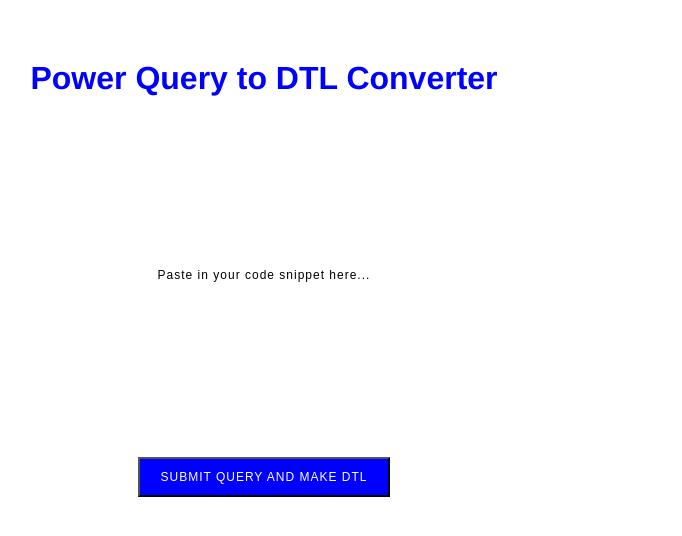
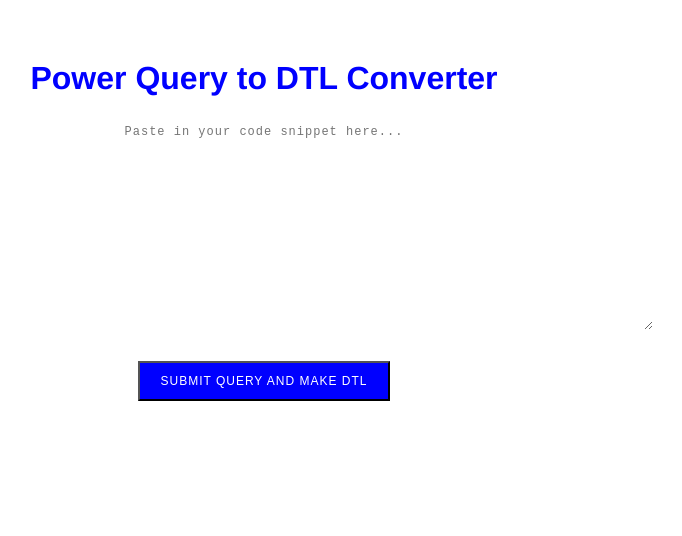
Before and after one commit to sesam-community/power_query_dtl_translator, a Vue app in the folder frontend/: page /query in a window 1280 px wide. Shown: the top 536 px of the page, without its empty margins (376-1058 px from the left). Built offline with nearby package versions, Linux system fonts and the light colour scheme.

Commit message:
Adding resp text

```diff
--- a/frontend/src/components/Speed.vue
+++ b/frontend/src/components/Speed.vue
@@ -1,14 +1,15 @@
 <template>
     <div id="Speed" v-on:keyup.enter="insertData">
         <h1>Power Query to DTL Converter</h1>
-        <input name="pbiInput" ref='pbiInput' value="Paste in your code snippet here..." id="pbiInput">
+        <textarea name="pbiInput" ref='pbiInput' placeholder="Paste in your code snippet here..." id="pbiInput"></textarea>
         <br>
         <button v-on:click.prevent="insertData">Submit query and make DTL</button>
         <br>
         <img v-if='isLoading' src="https://media.giphy.com/media/3oEjI6SIIHBdRxXI40/giphy.gif" alt="Loading GIF">
         <br>
-        <!--<textarea v-if="isInputVis" id="dtlCode" v-bind:textarea="rows.object"></textarea>-->
-        <span v-if="isInputVis">{{rows.object}}</span>
+        <!--<textarea v-if="isInputVis" id="dtlCode" v-model="rows.object" class="form-control"></textarea>-->
+        <!--<span v-if="isInputVis">{{rows.object}}</span>-->
+        <textarea v-if="isInputVis" id="dtlCode">{{ rows }}</textarea>
     </div>
 </template>
 
@@ -21,7 +22,7 @@ export default {
             isInputVis : false,
             isLoading : false,
             rows : {
-                object: '{{text}}'
+                object: "{{transform}}"
             }
         }
     },
@@ -89,7 +90,7 @@ table tbody td {
 #pbiInput {
       text-align: center;
       width:60%;
-      height:300px;
+      height:200px;
       padding:5px 10px;
       font-size: 12px;
       color: black;
@@ -107,7 +108,7 @@ table tbody td {
 #dtlCode {
     text-align: center;
       width:60%;
-      height:500px;
+      height:400px;
       padding:5px 10px;
       font-size: 12px;
       color: black;
```
Also changed, not shown: 1 other file (tests, documents, lock files or other folders).
